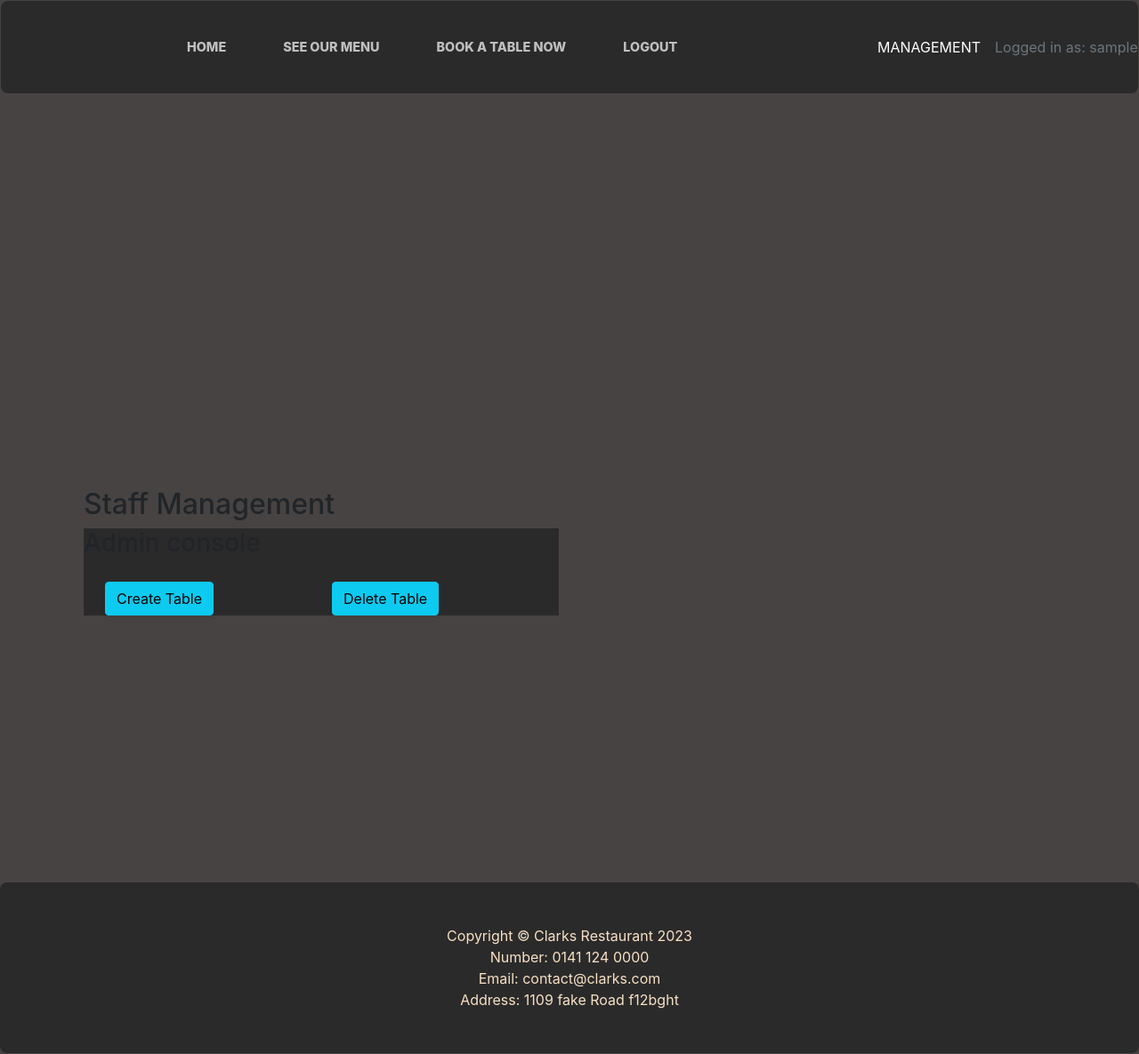
After one commit to Code-Institute-Submissions/Seaniboy2009-Project4v, a Django app: page /management/ in a window 1280 px wide. The commit adds this page. Shown: the whole page at 89% size. Run offline with Django 3.2, Linux system fonts and the light colour scheme; the visitor is signed in with stand-in values (Sample User, id 1); data that the repository does not hold is empty; some libraries are stand-ins or nearby versions.

Commit message:
add management.html, moved admin functions from book.html to this, add modal for delete table function

```diff
--- a/booking/urls.py
+++ b/booking/urls.py
@@ -5,4 +5,5 @@ urlpatterns = [
     path('', views.HomePage.as_view(), name='home'),
     path('menu/', views.MenuPage.as_view(), name='menu'),
     path('booking/', views.BookingPage.as_view(), name='booking'),
+    path('management/', views.managementPage.as_view(), name='management')
 ]
--- a/booking/views.py
+++ b/booking/views.py
@@ -57,43 +57,44 @@ class BookingPage(View):
             bookingform = BookingForm(request.POST)
 
             if bookingform.is_valid():
-                # commit=False tells Django that "Don't send this to database.
+                # commit=False tells Django "Don't send this to database.
                 submited_booking = booking_form.save(commit=False)
+                # List of all avalible tables, updated if there is a post requestd
+                list_of_tables = []
+                # List of all tables that are booked for the date and time of the post request
+                booked_tables = []
 
-                if bookings.count() == 0:
-                    table = tables[0]
-                    make_booking(table)
+                for table in tables:
+                    list_of_tables.append(table)
+
+                # check each booking
+                for booking in bookings:
+                    print(f'Booking Number: {booking.id}')
+                    # check what table has the booking
+                    for table in list_of_tables:
+                        print(f'Table: {table.table_number}')
+                        # check if bookings has a booking for time and date, then check if its for the same table
+                        if submited_booking.booking_date == booking.booking_date and submited_booking.booking_time == booking.booking_time and booking.table == table:
+                            print(f'This table has the booking: {table.table_number}')
+                            booked_tables.append(table)
+                        else:
+                            print(f'This table does not have the booking: {table.table_number}')
+
+                list_of_tables.sort(key=lambda x: x.table_number)
+                booked_tables.sort(key=lambda x: x.table_number)
+                print(f'List of Booked Tables: {booked_tables}')
+                print(f'List of all Tables: {list_of_tables}')
+                if booked_tables == list_of_tables:
+                    print('All tables are booked')
+                    messages.warning(request, 'No free tables for this date and time')
                 else:
-                    cant_book = True
-                    list_of_tables = []
-                    for table in tables:
-                        list_of_tables.append(table)
-                    booked_tables = []
-                    # check each booking
-                    for booking in bookings:
-                        print(f'Booking Number: {booking.id}')
-                        # check what table has the booking
-                        for table in list_of_tables:
-                            print(f'Table: {table.table_number}')
-                            # check if bookings has a booking for time and date, then check if its for the same table
-                            if submited_booking.booking_date == booking.booking_date and submited_booking.booking_time == booking.booking_time and booking.table == table:
-                                print(f'This table has the booking: {table.table_number}')
-                                booked_tables.append(table)
-                            else:
-                                print(f'This table does not have the booking: {table.table_number}')
-                        print(f'List of Booked Tables: {booked_tables}')
-                        print(f'List of all Tables: {list_of_tables}')
-                    if booked_tables == list_of_tables:
-                        print('All tables are booked')
-                        messages.warning(request, 'No free tables for this date and time')
-                    else:
-                        print('tables are avalible')
-                        avalible_tables = []
-                        for table in list_of_tables:
-                            if table not in booked_tables:
-                                avalible_tables.append(table)
-                        print(f'Tables that are avalible: {avalible_tables}')
-                        make_booking(avalible_tables[0])
+                    print('tables are avalible')
+                    avalible_tables = []
+                    for table in list_of_tables:
+                        if table not in booked_tables:
+                            avalible_tables.append(table)
+                    print(f'Tables that are avalible: {avalible_tables}')
+                    make_booking(avalible_tables[0])
 
             else:
                 messages.warning(request, 'Form not (1.4)')
@@ -101,7 +102,6 @@ class BookingPage(View):
 
         # if the submitted form is the create table form
         elif 'submit-new-table' in request.POST:
-            messages.info(request, 'New Table Form submitted')
             form = CreateTableForm(request.POST)
 
             if form.is_valid():
@@ -134,3 +134,29 @@ class MenuPage(View):
             request,
             "menu.html"
         )
+
+
+class managementPage(View):
+
+    def get(self, request, *args, **kwargs):
+        tables = list(Table.objects.all())
+        bookings = Booking.objects.all()
+
+        return render(
+            request,
+            "management.html",
+            {
+                'create_table_form': CreateTableForm(),
+                'tables': tables,
+                'bookings': bookings,
+            },
+        )
+
+    def post(self, request, *args, **kwargs):
+        tables = Table.objects.all()
+        bookings = Booking.objects.all()
+        table_Form = CreateTableForm(data=request.POST)
+
+        if form.is_valid():
+            table = form.save()
+            messages.success(request, 'New table created')
--- a/static/css/style.css
+++ b/static/css/style.css
@@ -71,18 +71,6 @@ img {
     padding: 0;
 }
 
-.table-admin-pannel {
-    width: 16%;
-    border-radius: 8px;
-    align-items: center;
-    padding: 0px;
-    position: fixed;
-    height: auto;
-    top: 0;
-    left: 84%;
-    margin-top: 5%;
-}
-
 .container {
     align-content: center;
     margin-top: 5%;
--- a/templates/base.html
+++ b/templates/base.html
@@ -42,6 +42,11 @@
                 </ul>
                 {% if user.is_authenticated %}
                 <span class="navbar-text text-muted">
+                    <a class="nav-link text-uppercase" href="{% url 'management' %}">Management</a>
+                </span>
+                {% endif %}
+                {% if user.is_staff %}
+                <span class="navbar-text text-muted">
                     Logged in as: {{ user.username }}
                 </span>
                 {% endif %}
--- /dev/null
+++ b/templates/management.html
@@ -0,0 +1,124 @@
+{% extends "base.html" %}
+{% block content %}
+{% load crispy_forms_tags %}
+<div class="container">
+    <div class="row">
+        <div class="col-12">
+            <h2>Staff Management</h2>
+        </div>
+    </div>
+    <!-- Button trigger modal -->
+    <!-- Modal -->
+    <div class="modal fade" id="confirmModal" tabindex="-1" role="dialog" aria-labelledby="confirmModalLabel" aria-hidden="true">
+        <div class="modal-dialog" role="document">
+        <div class="modal-content">
+            <div class="modal-header">
+            <h5 class="modal-title" id="confirmModalLabel">Confirm you want to delete</h5>
+            <button type="button" class="close" data-dismiss="modal" aria-label="Close">
+                <span aria-hidden="true">&times;</span>
+            </button>
+            </div>
+            <div class="modal-body">
+            ...
+            </div>
+            <div class="modal-footer">
+            <button type="button" class="btn btn-secondary" data-dismiss="modal">Close</button>
+            <button type="submit" form="delete-table-form" class="btn btn-primary">Confirm</button>
+            </div>
+        </div>
+        </div>
+    </div>
+    {% if user.is_staff %}
+    <div class="row">
+        <div class="col-6">
+            <div class="table-admin-pannel">
+                <h3>Admin console</h3>
+                <div class="dropdown">
+                    <div class="container">
+                        <div class="row">
+                            <!-- Create new table -->
+                            <div class="col-6">
+                                <button id="dLabel" type="button" data-toggle="dropdown" aria-haspopup="true"
+                                    aria-expanded="false" class="btn btn-info">
+                                    Create Table
+                                </button>
+                                <div class="dropdown-menu" aria-labelledby="dLabel">
+                                    <form method="post" class="form-style">
+                                        <h3>Create new table below</h3>
+                                        {{ create_table_form | crispy }}
+                                        {% csrf_token %}
+                                        <button type="submit" class="btn btn-success btn-lg"
+                                            name="submit-new-table">Submit</button>
+                                    </form>
+                                </div>
+                            </div>
+                            <!-- Delete existing table -->
+                            <div class="col-6">
+                                <button id="dLabel" type="button" data-toggle="dropdown" aria-haspopup="true"
+                                    aria-expanded="false" class="btn btn-info">
+                                    Delete Table
+                                </button>
+                                <div class="dropdown-menu" aria-labelledby="dLabel">
+                                    <form id="delete-table-form" method="post">
+                                        <div class="form-group">
+                                            <label for="exampleFormControlSelect1">Tables</label>
+                                            <select class="form-control" id="exampleFormControlSelect1">
+                                                {% for table in tables %}
+                                                <option>Table number:{{ table.table_number }}</option>
+                                                {% endfor %}
+                                            </select>
+                                        </div>
+                                        {% csrf_token %}
+                                        <!-- <button type="submit" class="btn btn-danger">Delete</button> -->
+                                        <button type="button" class="btn btn-primary" data-toggle="modal" data-target="#confirmModal">
+                                            Delete
+                                        </button>
+                                    </form>
+                                </div>
+                            </div>
+                        </div>
+                    </div>
+                </div>
+            </div>
+        </div>
+        <div class="col-6">
+            <div class="row text-danger">
+                <ul class="collapsible ul-list">
+                    {% for table in tables %}
+                    <li>
+                        <p>
+                            <!-- Name and number of the table -->
+                            <button class="btn btn-primary" type="button" data-toggle="collapse"
+                                data-target="#collapseExample" aria-expanded="false" aria-controls="collapseExample">
+                                Table: {{ table.table_number }} ID: <{{ table.table_number }}>
+                            </button>
+                        </p>
+                        <!-- bookings for the table -->
+                        <div class="collapse" id="collapseExample">
+                            <div class="card card-body">
+                                {% for booking in bookings %}
+                                {% if booking.table == table %}
+                                <div class="container">
+                                    <div class="row">
+                                        <div class="text-success">
+                                            <p>Booking</p>
+                                            <p>Booking Number: {{ booking.id }}</p>
+                                            <p>Time: {{ booking.booking_time }}</p>
+                                            <p>Date: {{ booking.booking_date }}</p>
+                                            <p>Booked by: {{ booking.booked_by }}</p>
+                                        </div>
+                                    </div>
+                                </div>
+                                {% endif %}
+                                {% endfor %}
+                            </div>
+                        </div>
+                    </li>
+                    {% endfor %}
+                </ul>
+            </div>
+        </div>
+    </div>
+    {% endif %}
+</div>
+{% endblock %}
```
Also changed, not shown: templates/book.html (+0 -86 lines).
